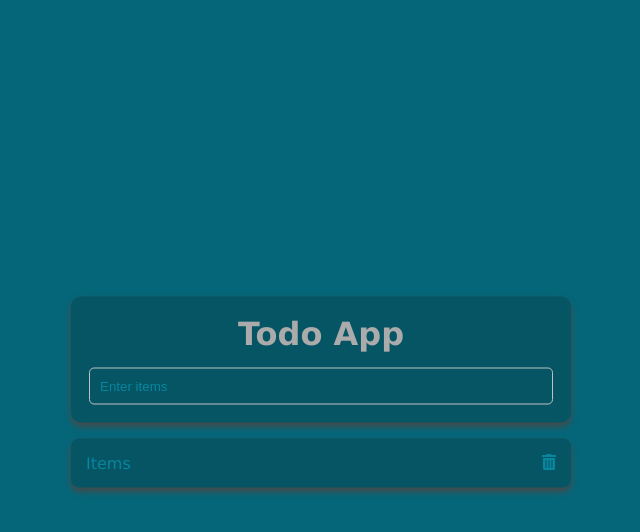
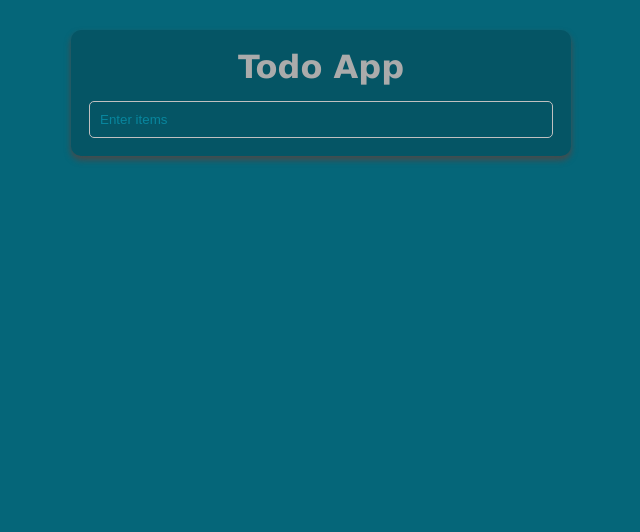
Before and after one commit to kevinjacob2001/Todo-list--React, a React (Create React App) app: page / in a window 1280 px wide. Shown: the top 532 px of the page, without its empty margins (319-959 px from the left). Built offline with nearby package versions, Linux system fonts and the light colour scheme.

Commit message:
project completed

```diff
--- a/src/components/TodoApp/TodoApp.css
+++ b/src/components/TodoApp/TodoApp.css
@@ -7,12 +7,9 @@ body{
 .todo-container{
 
     width: 500px ;
-    position: absolute;
-    left: 50%;
-    top: 50%;
-    transform: translate(-50%,-50%);
     text-align: center;
-
+    margin: auto;
+    margin-top: 30px;
 
 }
 
@@ -65,4 +62,5 @@ display: flex;
 ul li i{
     text-align: right;
     flex: 1;
+    cursor: pointer;
 }
--- a/src/components/TodoApp/TodoApp.jsx
+++ b/src/components/TodoApp/TodoApp.jsx
@@ -12,14 +12,26 @@ state={
 handleChange=(e)=>this.setState({input:e.target.value})
 
 
-storeItems=()=>{
+storeItems=(e)=>{
+    e.preventDefault();
     const {input}=this.state;
+    const allItems=this.state.items;
+  allItems.push(input);
+  this.setState({items:allItems})
+  this.setState({input:""})
+}
 
+deleteItem=(index)=>{
+const allItems =this.state.items;
+allItems.splice(index,1)
+this.setState({items:allItems})
 }
+
 
     render(){
 
-        const {input}=this.state;
+
+        const {input,items}=this.state;
 
         return(
             <div >
@@ -39,7 +51,9 @@ storeItems=()=>{
         </form>
 
         <ul >
-        <li>Items <i className="fas fa-trash-alt"></i></li>
+     {items.map((data,index)=>(
+ <li key={index}>{data}<i className="fas fa-trash-alt" onClick={()=>this.deleteItem(index)}></i></li>
+      ))}
 
         </ul>
 </div>
```
